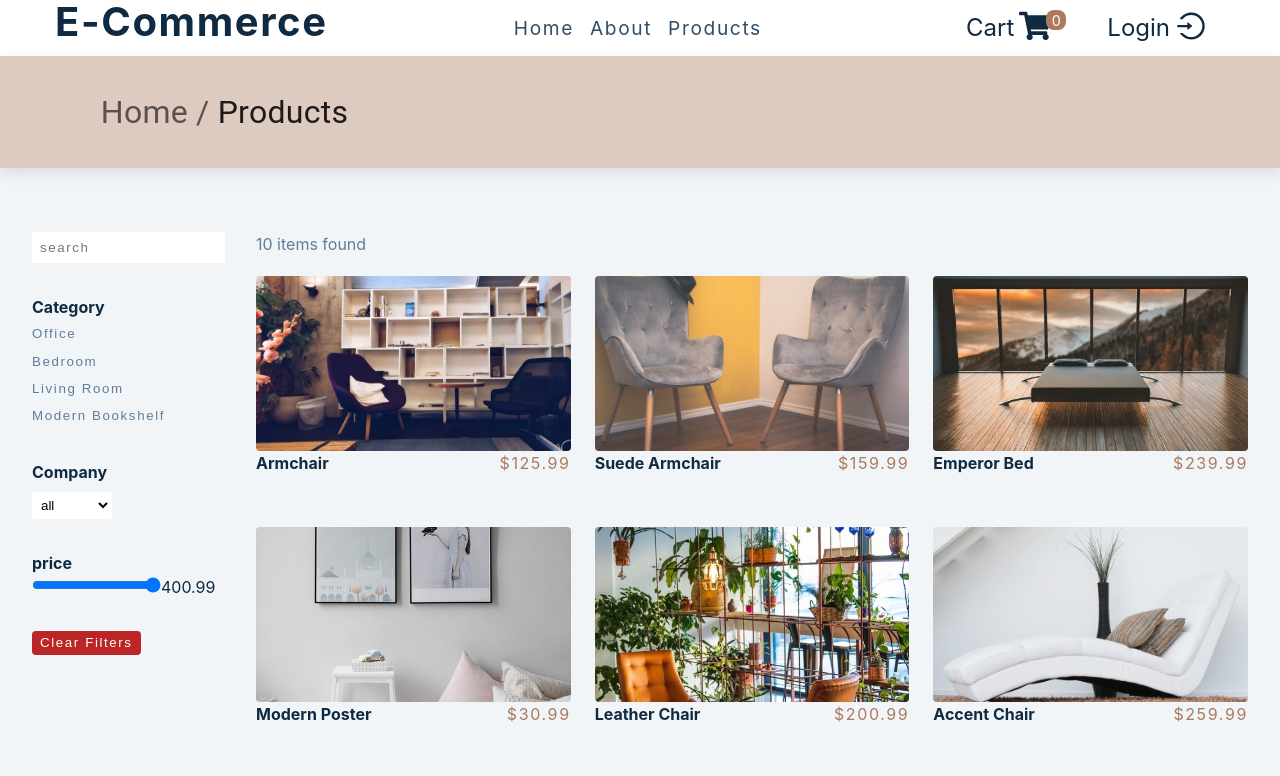
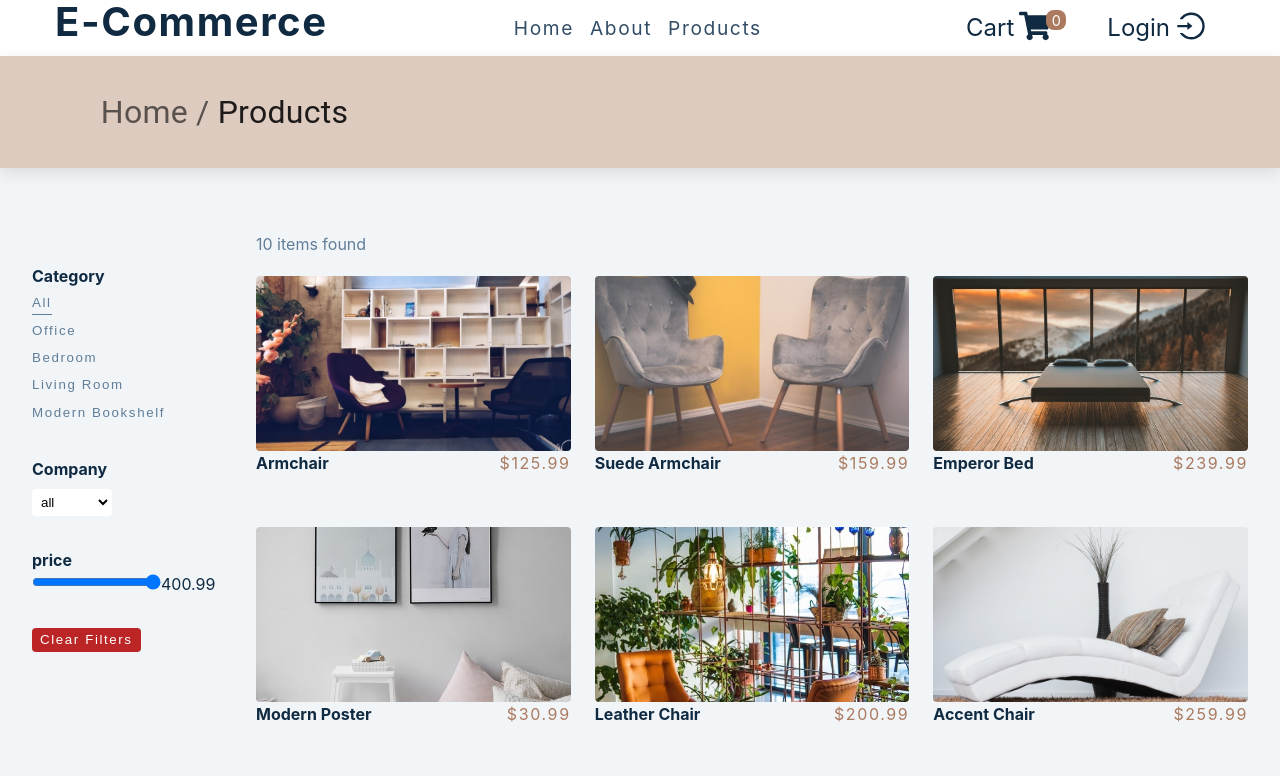
Before and after one commit to kiyarashnd/E-Commerce, a React (Vite) app in the folder frontend/: page /Products in a window 1280 px wide. Shown: the top 776 px of the page. Built offline with nearby package versions, Linux system fonts and the light colour scheme.

Commit message:
remove search box and add handler for company and category filter separate

```diff
--- a/frontend/src/Products.jsx
+++ b/frontend/src/Products.jsx
@@ -7,23 +7,28 @@ import { useState } from 'react';
 const company = ['all', ...new Set(products.map((item) => item.Brand))];
 let sortPrice = [...products.map((item) => item.price)];
 sortPrice = sortPrice.sort((a, b) => a - b);
+const categories = ['all', ...category.map((cat) => cat.name)];
 
 const Products = () => {
-  let data = products;
+  // let data = products;
+  const [data, setData] = useState(products);
+  // console.log('data is : ', data);
+  const [selectedCategory, setSelectedCategory] = useState('all');
+
   // console.log(data);
   // console.log(company);
   // console.log('category is : ', category);
   // console.log('sorted price is : ', sortPrice);
   const [val, setVal] = useState(sortPrice[sortPrice.length - 1]);
 
-  const [searchTerm, setSearchTerm] = useState('');
+  // const [searchTerm, setSearchTerm] = useState('');
 
-  const handleChange = (event) => {
-    setSearchTerm(event.target.value);
-  };
-  data = data.filter((product) =>
-    product.name.toLowerCase().includes(searchTerm.toLowerCase())
-  );
+  // const handleChange = (event) => {
+  //   setSearchTerm(event.target.value);
+  // };
+  // data = data.filter((product) =>
+  //   product.name.toLowerCase().includes(searchTerm.toLowerCase())
+  // );
 
   function handelSubmit(eve) {
     eve.preventDefault();
@@ -32,6 +37,26 @@ const Products = () => {
   const changeRange = (event) => {
     setVal(event.target.value);
   };
+
+  const filterItems = (category, type) => {
+    if (type === 'category') setSelectedCategory(category);
+    if (category === 'all') {
+      setData(products);
+      return;
+    }
+    const newItems = data.filter((item) => item[type] === category);
+    setData(newItems);
+  };
+
+  // const filterComp = (comp) => {
+  //   if (comp === 'all') {
+  //     setData(products);
+  //     return;
+  //   }
+  //   const newItems = products.filter((item) => item.Brand === comp);
+  //   setData(newItems);
+  // };
+
   return (
     <>
       <BreadCrumbs />
@@ -39,48 +64,48 @@ const Products = () => {
         <form onSubmit={handelSubmit}>
           <aside className={myStyles.sidebar}>
             <div>
-              <input
+              {/* <input
                 type='text'
                 placeholder='search'
                 value={searchTerm}
                 onChange={handleChange}
                 className={myStyles.inputText}
-              />
+              /> */}
             </div>
             <div className={myStyles['form-control']}>
               <h5 className={myStyles.head5}>Category</h5>
               <div>
-                {category.map((cat, index) => {
+                {categories.map((cat, index) => {
                   return (
-                    <button key={index} className={myStyles.btn}>
-                      {cat.name}
+                    <button
+                      key={index}
+                      className={`${myStyles.btn} ${
+                        cat === selectedCategory ? myStyles.active : undefined
+                      }`}
+                      onClick={() => filterItems(cat, 'category')}
+                    >
+                      {cat}
                     </button>
                   );
                 })}
-                {/* <button className={myStyles.btn}>All</button>
-                <button className={myStyles.btn}>Office</button>
-                <button className={myStyles.btn}>Living Room</button>
-                <button className={myStyles.btn}>Kitchen</button>
-                <button className={myStyles.btn}>Bedroom</button>
-                <button className={myStyles.btn}>Dining</button>
-                <button className={myStyles.btn}>Kids</button> */}
               </div>
             </div>
+
             <div className={myStyles['form-control']}>
               <h5 className={myStyles.head5}>Company</h5>
-              <select name='comp' id='company' className={myStyles.comp}>
+              <select
+                name='comp'
+                id='company'
+                className={myStyles.comp}
+                onChange={(e) => filterItems(e.target.value, 'Brand')}
+              >
                 {company.map((comp, index) => {
                   return (
-                    <option key={index} value={{ comp }}>
+                    <option key={index} value={comp}>
                       {comp}
                     </option>
                   );
                 })}
-                {/* <option value='all'>all</option>
-                <option value='marcos'>marcos</option>
-                <option value='liddy'>liddy</option>
-                <option value='ikea'>ikea</option>
-                <option value='caressa'>caressa</option> */}
               </select>
             </div>
 
--- a/frontend/src/Products.module.css
+++ b/frontend/src/Products.module.css
@@ -69,7 +69,7 @@
     cursor: pointer;
 }
 
-btn.active{
+.active{
     border-color: #617d98;
     opacity: 1;
 }
--- a/frontend/src/data.jsx
+++ b/frontend/src/data.jsx
@@ -80,7 +80,7 @@ export const products = [
     Available: 'In Stock',
     Brand: 'Marcos',
     img: './images/img1.jpeg',
-    category: 2,
+    category: 'Bedroom',
   },
   {
     id: 2,
@@ -91,7 +91,7 @@ export const products = [
     Available: 'In Stock',
     Brand: 'Caressa',
     img: './images/img2.jpeg',
-    category: 1,
+    category: 'Office',
   },
   {
     id: 3,
@@ -102,7 +102,7 @@ export const products = [
     Available: 'Out Of Stock',
     Brand: 'Ikea',
     img: './images/img3.jpeg',
-    category: 2,
+    category: 'Bedroom',
   },
   {
     id: 4,
@@ -113,7 +113,7 @@ export const products = [
     Available: 'In Stock',
     Brand: 'Liddy',
     img: './images/img4.jpeg',
-    category: 3,
+    category: 'Living Room',
   },
   {
     id: 5,
@@ -124,7 +124,7 @@ export const products = [
     Available: 'In Stock',
     Brand: 'Caressa',
     img: './images/img5.jpeg',
-    category: 2,
+    category: 'Bedroom',
   },
   {
     id: 6,
@@ -135,7 +135,7 @@ export const products = [
     Available: 'In Stock',
     Brand: 'Marcos',
     img: './images/img6.jpeg',
-    category: 1,
+    category: 'Office',
   },
   {
     id: 7,
@@ -146,7 +146,7 @@ export const products = [
     Available: 'In Stock',
     Brand: 'Ikea',
     img: './images/img7.jpeg',
-    category: 3,
+    category: 'Living Room',
   },
   {
     id: 8,
@@ -157,7 +157,7 @@ export const products = [
     Available: 'In Stock',
     Brand: 'Caressa',
     img: './images/img8.jpeg',
-    category: 4,
+    category: 'Modern Bookshelf',
   },
   {
     id: 9,
@@ -168,7 +168,7 @@ export const products = [
     Available: 'In Stock',
     Brand: 'Ikea',
     img: './images/img9.jpeg',
-    category: 1,
+    category: 'Office',
   },
   {
     id: 10,
@@ -179,6 +179,6 @@ export const products = [
     Available: 'In Stock',
     Brand: 'Ikea',
     img: './images/img10.jpeg',
-    category: 1,
+    category: 'Office',
   },
 ];
```
